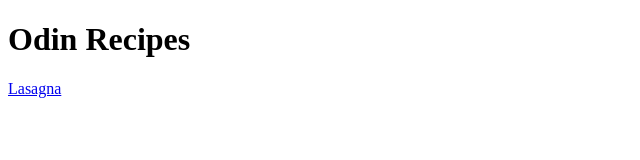
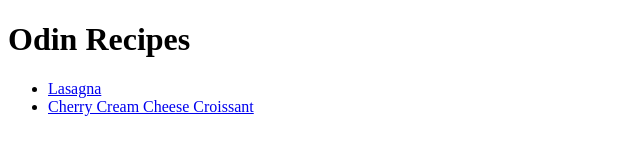
Before and after one commit to PrasseedhaRaghavan/odin-recipes, a plain HTML site: page index.html in a window 1280 px wide. Shown: the whole page, without its empty margins (0-640 px from the left). Drawn offline with Linux system fonts and the light colour scheme.

Commit message:
New Recipe Started

```diff
--- a/index.html
+++ b/index.html
@@ -8,6 +8,9 @@
 </head>
 <body>
     <h1>Odin Recipes</h1>
-    <a href="recipes/lasagna.html">Lasagna</a>
+    <ul>
+        <li><a href="recipes/lasagna.html">Lasagna</a></li>
+        <li><a href="recipes/AirFryCheCrmCheCroi.html">Cherry Cream Cheese Croissant</a></li>
+    </ul>
 </body>
 </html>
```
Also changed, not shown: recipes/AirFryCheCrmCheCroi.html (added, +2 -0 lines), recipes/AFCheCrmCheCroi.webp (added).
